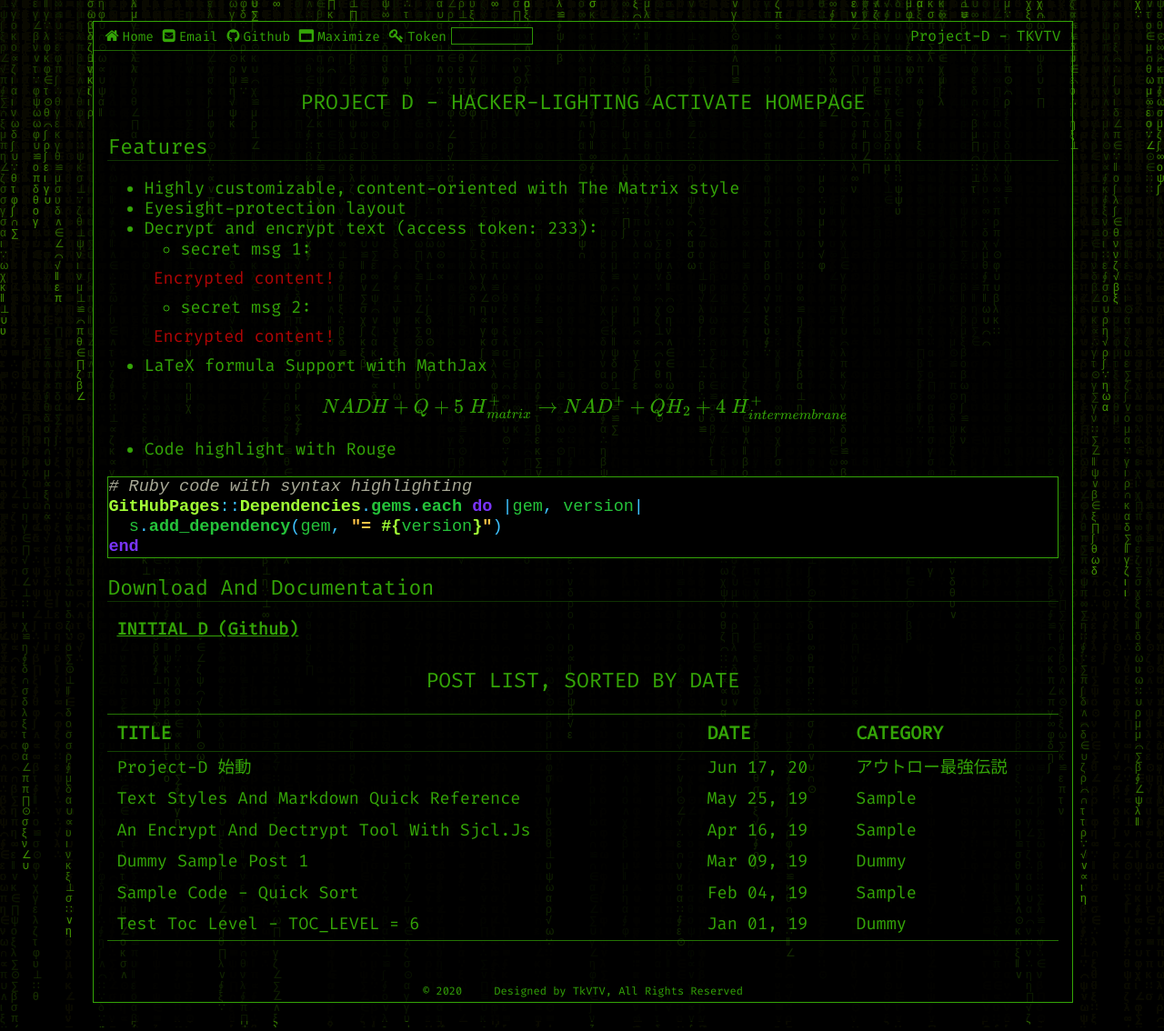
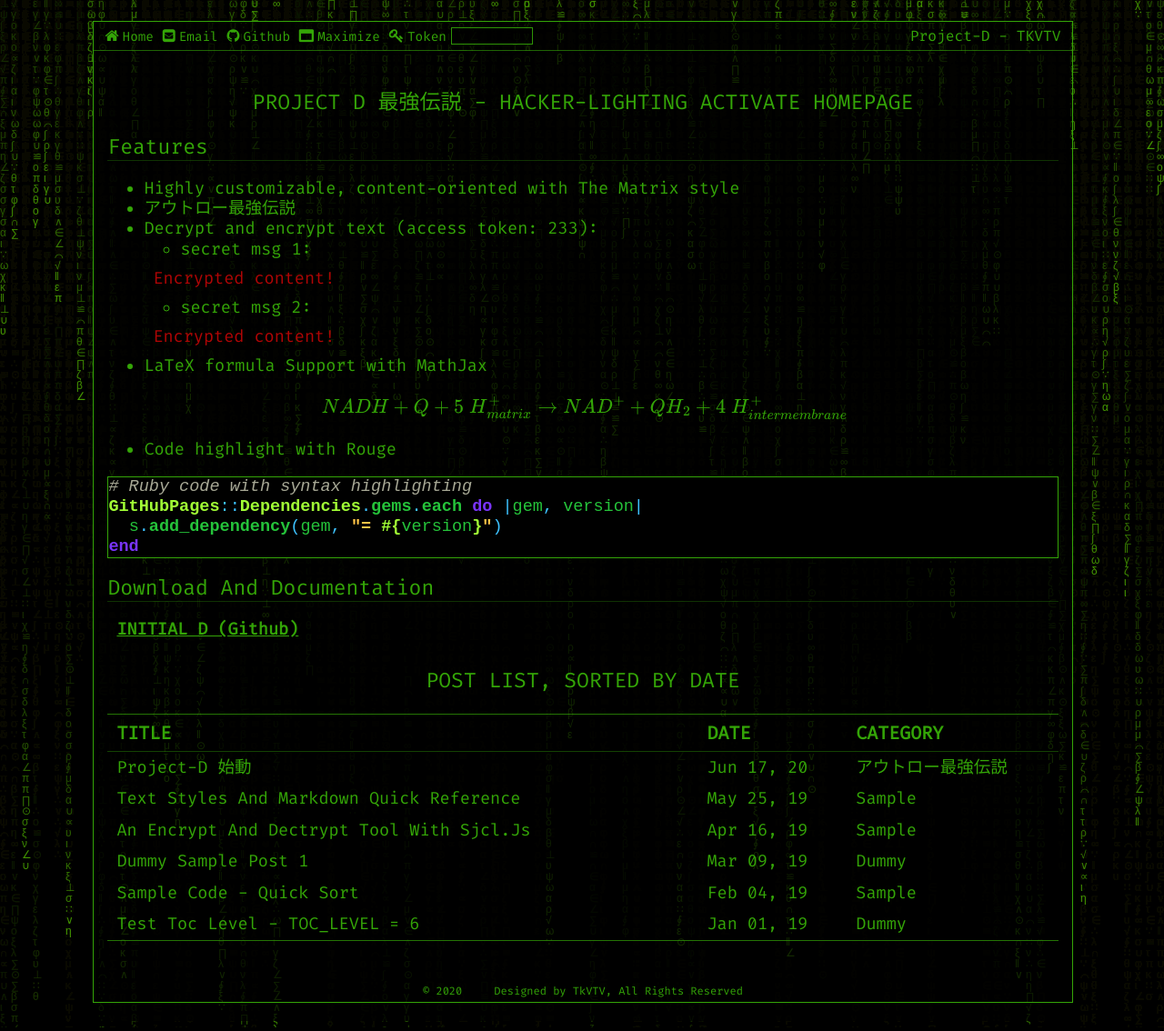
Before and after one commit to takagotch/o2374, a Jekyll site: the page built from pages/index.md, in a window 1280 px wide. Shown: the whole page at 91% size. Built offline with Jekyll 4.4.1, drawn with Linux system fonts in a browser that asks for light colours; formulas are drawn with MathJax 3.

Commit message:
Update index.md

```diff
--- a/pages/index.md
+++ b/pages/index.md
@@ -11,11 +11,11 @@ encrypted_text: true
 permalink: /
 ---
 
-# PROJECT D - HACKER-LIGHTING ACTIVATE HOMEPAGE
+# PROJECT D 最強伝説 - HACKER-LIGHTING ACTIVATE HOMEPAGE
 
 ##  Features
 * Highly customizable, content-oriented with The Matrix style
-* Eyesight-protection layout
+* アウトロー最強伝説
 * Decrypt and encrypt text (access token: 233):
   * secret msg 1:
   <p class="encrypted" id="/MZAf/PKx9jpw8/Jnp7XQQFki2ibGnArZP46W+keVThXquhWwFROEFnbY8eC57Tw==">Encrypted content!</p>
```
